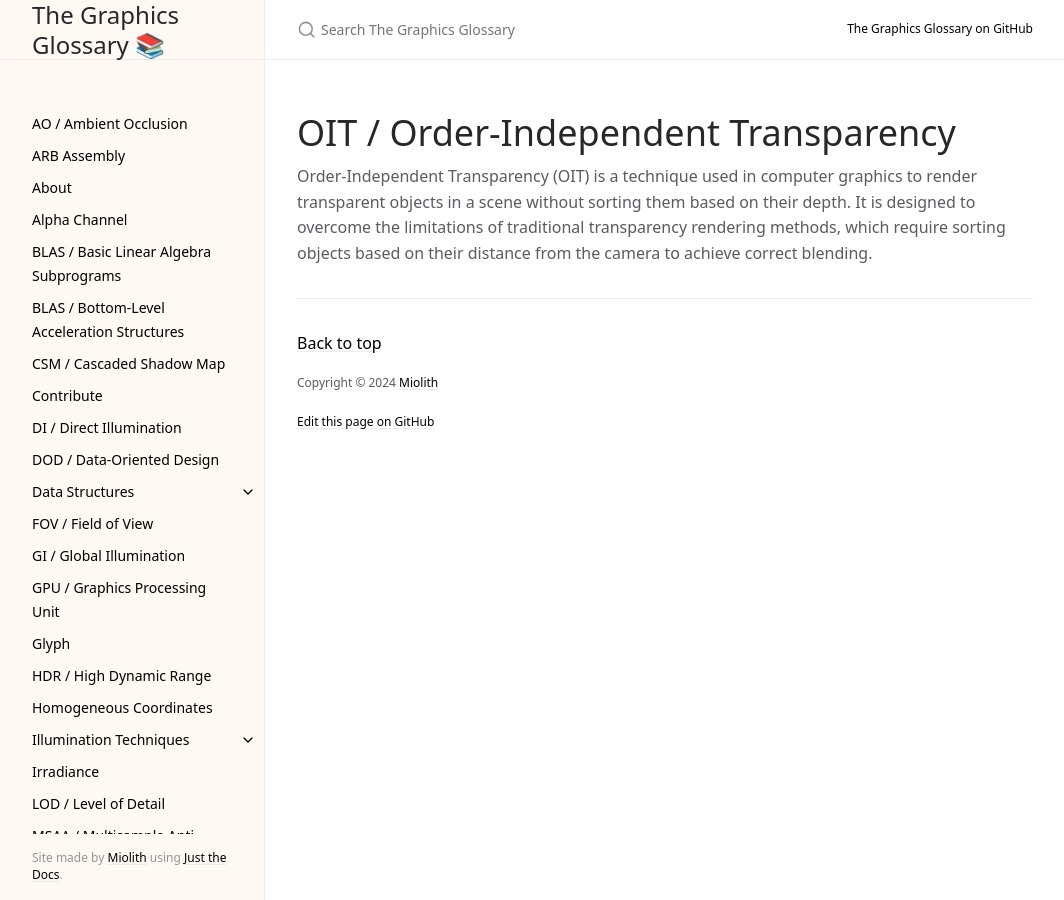
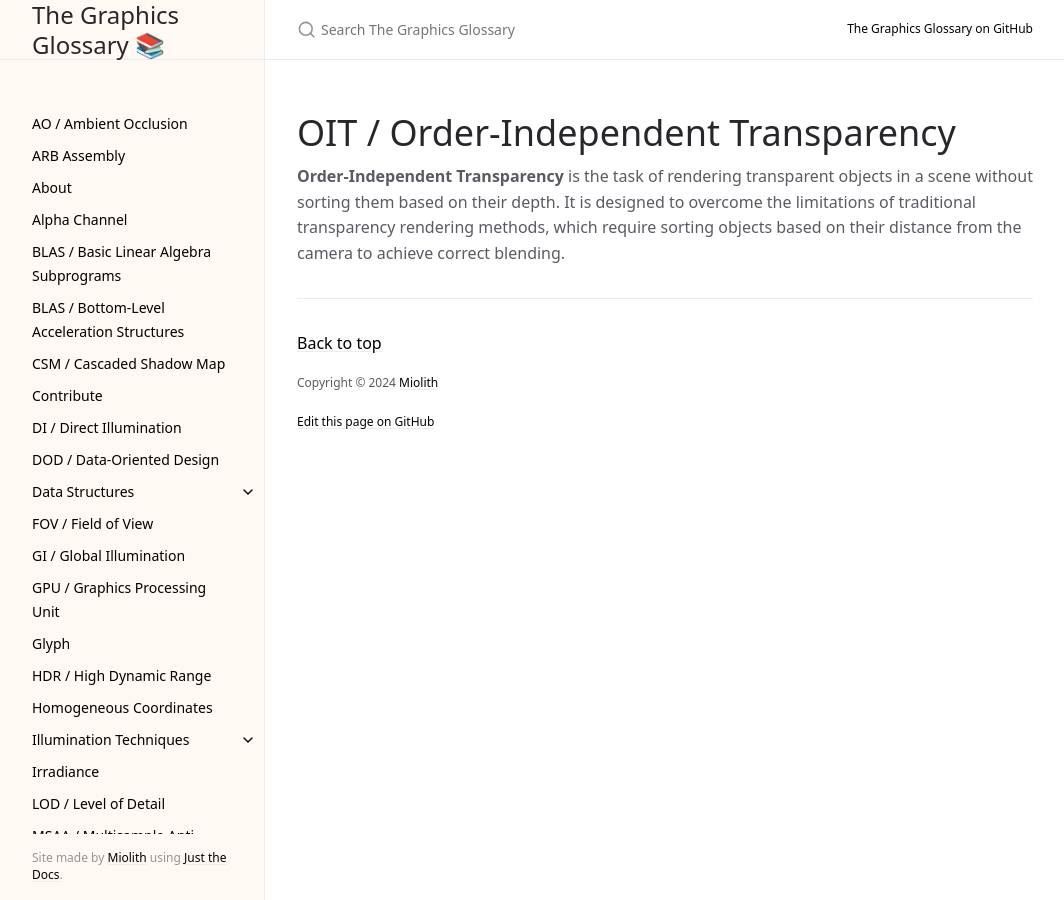
Before and after one commit to GraphicsGlossary/graphicsglossary.github.io, a Jekyll site: the page built from docs/oit.md, in a window 1280 px wide. Shown: the whole page, without its empty margins (107-1171 px from the left). Built offline with Jekyll 4.4.1, drawn with Linux system fonts in a browser that asks for light colours; cached includes are drawn as plain includes.

Commit message:
update oit

```diff
--- a/docs/oit.md
+++ b/docs/oit.md
@@ -6,4 +6,4 @@ permalink: /order-independent-transparency/
 
 # OIT / Order-Independent Transparency
 
-Order-Independent Transparency (OIT) is a technique used in computer graphics to render transparent objects in a scene without sorting them based on their depth. It is designed to overcome the limitations of traditional transparency rendering methods, which require sorting objects based on their distance from the camera to achieve correct blending.
+**Order-Independent Transparency** is the task of rendering transparent objects in a scene without sorting them based on their depth. It is designed to overcome the limitations of traditional transparency rendering methods, which require sorting objects based on their distance from the camera to achieve correct blending.
```
